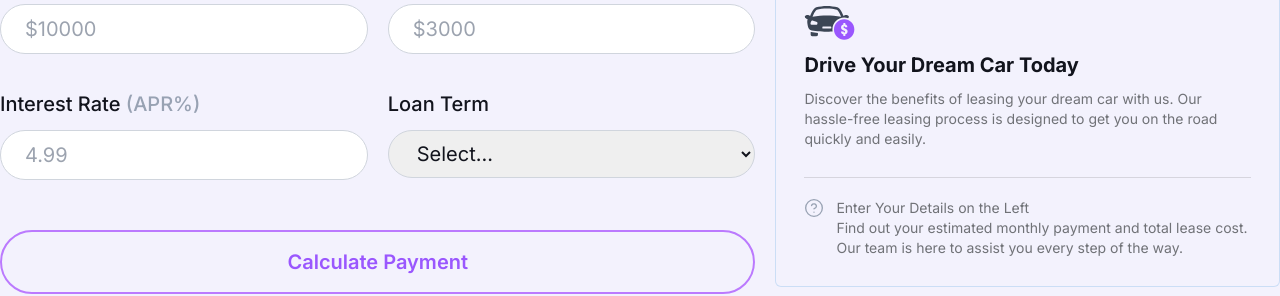
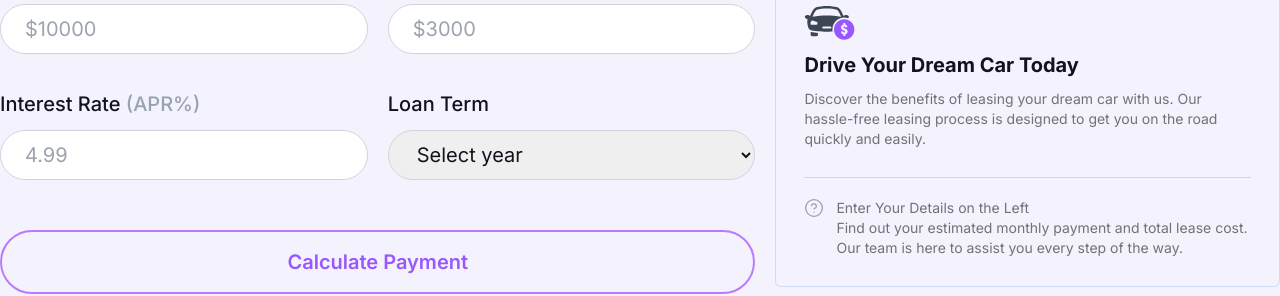
Before and after one commit to abu-kausar/autofin, a Next.js app: page / in a window 1280 px wide. Shown: the part 1080-1376 px from the top of the page. Built offline with nearby package versions, Linux system fonts and the light colour scheme.

Commit message:
loadnForm modified

```diff
--- a/src/components/presentation/landing/LoanForm.tsx
+++ b/src/components/presentation/landing/LoanForm.tsx
@@ -24,25 +24,25 @@ const LoanForm = () => {
       <div className='flex gap-5'>
         <div className='w-1/2 flex flex-col gap-3'>
           <h3 className='text-xl font-medium text-bgBlack'>Vehicle Price <span className='text-[#98A2B3]'>(Out The Door Cost)</span></h3>
-          <input {...register("firstName")} placeholder="$10000" className='p-[10px_24px] outline-none focus:border-[#BB7AFE] text-xl font-normal text-bgBlack border border-[#D0D5DD] rounded-[54px] box-shadow: 0px 1px 2px 0px rgba(16, 24, 40, 0.05)' />
+          <input {...register("price", { required: true })} placeholder="$10000" className='p-[10px_24px] outline-none focus:border-[#BB7AFE] text-xl font-normal text-bgBlack border border-[#D0D5DD] rounded-[54px] box-shadow: 0px 1px 2px 0px rgba(16, 24, 40, 0.05)' />
         </div>
 
         <div className='w-1/2 flex flex-col gap-3'>
           <h3 className='text-xl font-medium text-bgBlack'>Downpayment</h3>
-          <input {...register("firstName")} placeholder="$3000" className='p-[10px_24px] outline-none focus:border-[#BB7AFE] text-xl font-normal text-bgBlack border border-[#D0D5DD] rounded-[54px] box-shadow: 0px 1px 2px 0px rgba(16, 24, 40, 0.05)' />
+          <input {...register("downPayment", { required: true })} placeholder="$3000" className='p-[10px_24px] outline-none focus:border-[#BB7AFE] text-xl font-normal text-bgBlack border border-[#D0D5DD] rounded-[54px] box-shadow: 0px 1px 2px 0px rgba(16, 24, 40, 0.05)' />
         </div>
       </div>
 
       <div className='flex mt-9 gap-5'>
         <div className='w-1/2 flex flex-col gap-3'>
           <h3 className='text-xl font-medium text-bgBlack'>Interest Rate <span className='text-[#98A2B3]'>(APR%)</span></h3>
-          <input {...register("firstName")} placeholder="4.99" className='p-[10px_24px] outline-none focus:border-[#BB7AFE] text-xl font-normal text-bgBlack border border-[#D0D5DD] rounded-[54px] box-shadow: 0px 1px 2px 0px rgba(16, 24, 40, 0.05)' />
+          <input {...register("interestRate", { required: true })} placeholder="4.99" className='p-[10px_24px] outline-none focus:border-[#BB7AFE] text-xl font-normal text-bgBlack border border-[#D0D5DD] rounded-[54px] box-shadow: 0px 1px 2px 0px rgba(16, 24, 40, 0.05)' />
         </div>
 
         <div className='w-1/2 flex flex-col gap-3'>
           <h3 className='text-xl font-medium text-bgBlack'>Loan Term</h3>
-          <select {...register("category", { required: true })} className='p-[10px_24px] outline-none focus:border-[#BB7AFE] text-xl font-normal text-bgBlack border border-[#D0D5DD] rounded-[54px] box-shadow: 0px 1px 2px 0px rgba(16, 24, 40, 0.05)'>
-            <option value="">Select...</option>
+          <select {...register("duration", { required: true })} className='p-[10px_24px] h-[50px] outline-none focus:border-[#BB7AFE] text-xl font-normal text-bgBlack border border-[#D0D5DD] rounded-[54px] box-shadow: 0px 1px 2px 0px rgba(16, 24, 40, 0.05)'>
+            <option value="">Select year</option>
             <option value="A">Option A</option>
             <option value="B">Option B</option>
           </select>
```
